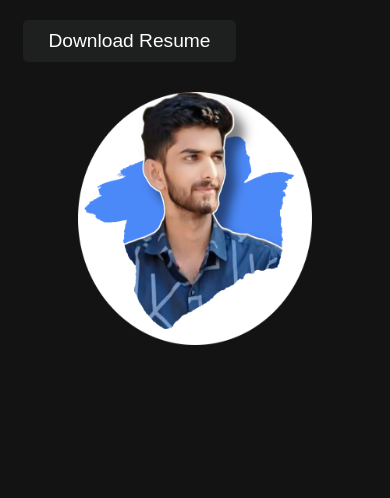
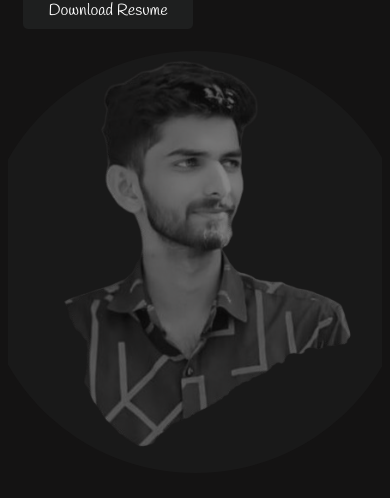
Before and after one commit to Shaileshmane/shaileshmane.github.io, a plain HTML site: page index.html in a window 390 px wide. Shown: the part 346-844 px from the top of the page. Drawn offline with nearby package versions, Linux system fonts and the light colour scheme; a web font is replaced by a local one.

Commit message:
Resume added

```diff
--- a/index.html
+++ b/index.html
@@ -47,10 +47,11 @@ emailjs.init('vnz5MtiXZ6njOGUFZ')
                     <h1>Shailesh Mane</h1>
                     <h3>A Full stack web developer</h3>
                     <p>Lorem ipsum dolor sit amet, consectetur adipisicing elit. Hic sint alias, dolore aliquam odio quod aliquid, similique aperiam a fuga reiciendis. Impedit necessitatibus sed perspiciatis, animi in quos et alias.</p>
-                    <button>Download Resume</button>
+                    <!-- <button >Download Resume</button> -->
+                    <a href="SHAILESH_MANE.pdf" class="download" download="SHAILESH_MANE">Download Resume</a>
                 </div>
                 <div class="my-img">
-                    <img src="Images/profile.png" alt="shailesh-picture">
+                    <img src="Images/profile-pic.png" alt="shailesh-picture">
                 </div>
             </div>
         </div>
@@ -105,7 +106,7 @@ emailjs.init('vnz5MtiXZ6njOGUFZ')
                             <li>Implemented Redux-toolkit for managing states and user info properly for allocating seat andmanaging data.</li>
                             <li>.......</li>
                         </ul>
-                        <a href="#">View More</a>
+                        <a href="https://github.com/Shaileshmane/Travels">View More</a>
                     </div>
 
 
@@ -118,7 +119,7 @@ emailjs.init('vnz5MtiXZ6njOGUFZ')
                             <li>Implement the TMDB database for Enhancing user Movies and shows Choices</li>
                             <li>.......</li>
                        </ul>
-                       <a href="#">View More</a>
+                       <a href="https://github.com/Shaileshmane/NetflixGPT">View More</a>
                    </div>
 
 
@@ -131,7 +132,7 @@ emailjs.init('vnz5MtiXZ6njOGUFZ')
                         <li>Student can register for particular events on website- It generated the all data properly for Teachers</li>
                         <li>.......</li>
                    </ul>
-                   <a href="#">View More</a>
+                   <a href="https://github.com/Shaileshmane/cs-dept-site">View More</a>
                </div>
 
               </div>
--- a/style.css
+++ b/style.css
@@ -35,11 +35,14 @@ body {
 
 }
 
-button {
+button{
     padding: 10px 20px;
     font-size: 16px;
     cursor: pointer;
     margin-top: 20px;
+    text-decoration: none;
+    color: white;
+
 }
 
 
@@ -93,11 +96,13 @@ button {
 .title p{
     width: 50vw;
 }
-.title button{
+.title .download{
     border: none;
     background: rgb(30, 31, 31);
     color: white;
     border-radius: 5px;
+    text-decoration: none;
+    padding: 8px 25px;
 }
 .title button:hover{
     box-shadow: 2px 2px 5px black;
@@ -105,6 +110,7 @@ button {
 .title-section .my-img img{
     height: 350px ;
     width: 400px ;
+    filter: grayscale(50);
 }
 
 #section2{
@@ -114,6 +120,7 @@ button {
     flex-direction: column;
     text-align: center;
     gap: 25px;
+    /* margin-top: 25vh; */
 }
 
 .skills{
@@ -338,8 +345,11 @@ button {
     gap: 30px;
    }
    .title-section .my-img img{
-    width: 60vw;
-    height: 30vh;
+    width: 110vw;
+    height: 50vh;
+    opacity: 0.5;
+    background: rgb(30, 31, 31);
+    border-radius: 50%;
    }
 
    .project{
@@ -353,6 +363,10 @@ button {
    .images img{
     width: 80vw;
     height: 25vh;
+   }
+
+   #section2{
+    margin-top: 10vh;
    }
 
    #section5{
```
Also changed, not shown: Images/profile-pic.png (added).
